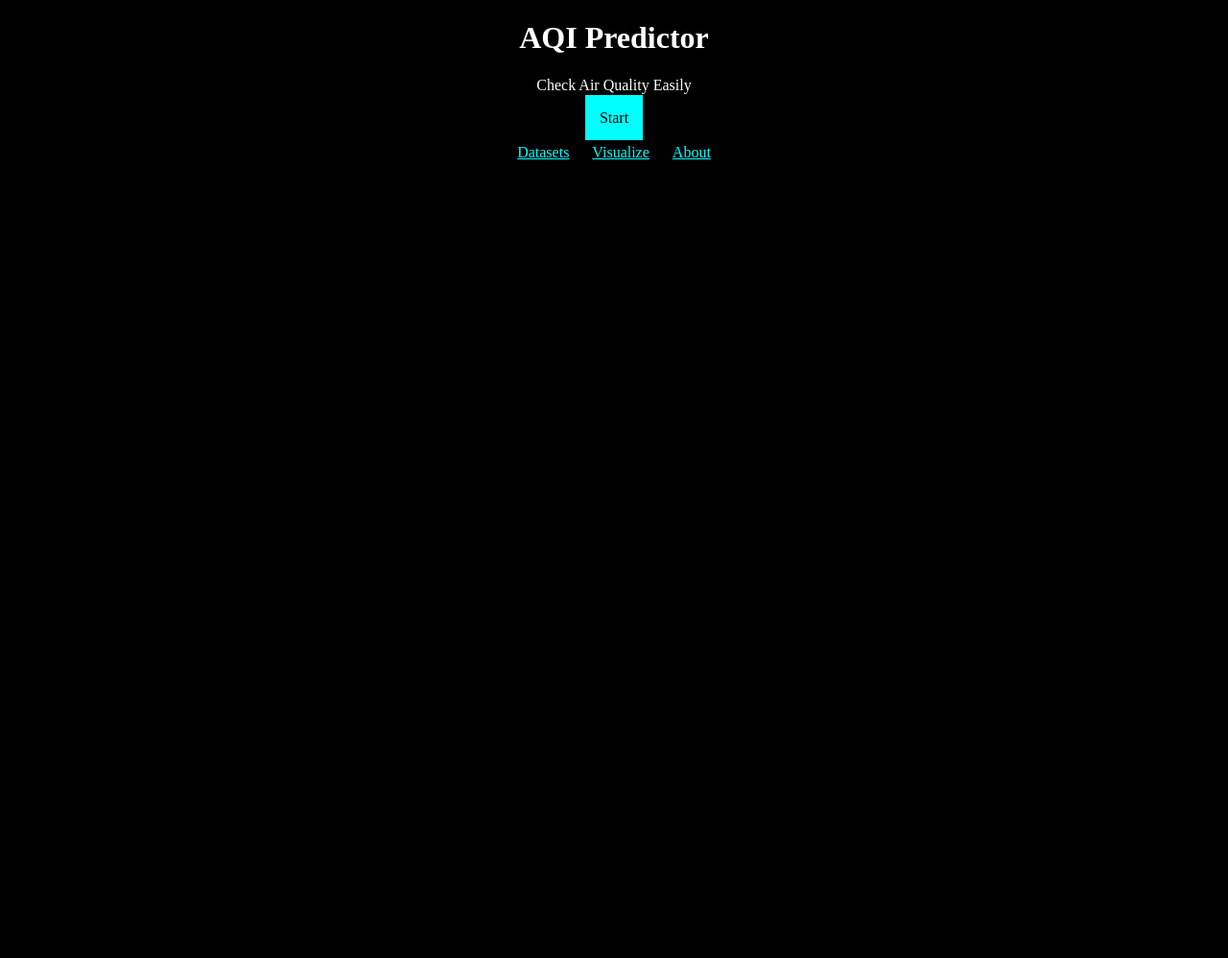
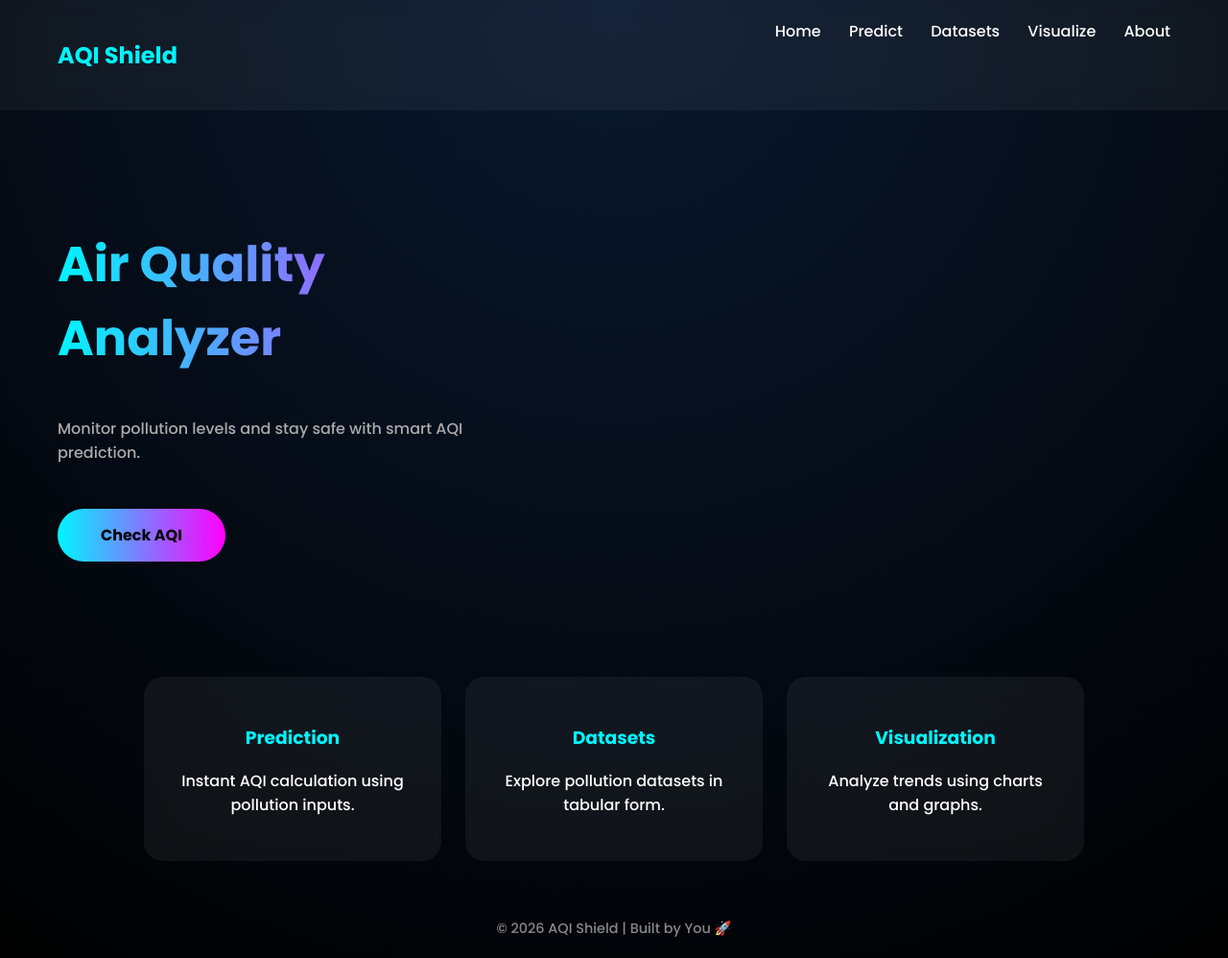
Before and after one commit to atulkumar1016/Air_Quality_Predictor, a Flask app: page / in a window 1280 px wide. Shown: the whole page at 96% size. Before the commit the page ends 166 px from the top, so only its background shows below. Run offline with Flask 3, Linux system fonts and the light colour scheme.

Commit message:
Update index.html

```diff
--- a/templates/index.html
+++ b/templates/index.html
@@ -1,24 +1,174 @@
 <!DOCTYPE html>
-<html>
+<html lang="en">
 <head>
-<title>AQI Home</title>
+<meta charset="UTF-8">
+<meta name="viewport" content="width=device-width, initial-scale=1.0">
+<title>AQI Shield</title>
+
+<link href="https://fonts.googleapis.com/css2?family=Poppins:wght@300;500;700&display=swap" rel="stylesheet">
+
 <style>
-body {background:#000;color:white;text-align:center;font-family:Poppins;}
-a{color:cyan;margin:10px;}
-.btn{padding:15px;background:cyan;color:black;text-decoration:none;}
+
+/* ===== BODY ===== */
+body {
+    margin: 0;
+    font-family: 'Poppins', sans-serif;
+    background: radial-gradient(circle at top, #0a192f, #000);
+    color: white;
+}
+
+/* ===== NAVBAR ===== */
+nav {
+    display: flex;
+    justify-content: space-between;
+    padding: 20px 60px;
+    background: rgba(255,255,255,0.05);
+    backdrop-filter: blur(10px);
+}
+
+nav h2 {
+    color: #00f5ff;
+}
+
+nav a {
+    color: white;
+    text-decoration: none;
+    margin-left: 25px;
+    transition: 0.3s;
+}
+
+nav a:hover {
+    color: #00f5ff;
+}
+
+/* ===== HERO SECTION ===== */
+.hero {
+    display: flex;
+    justify-content: space-between;
+    align-items: center;
+    padding: 80px 60px;
+    flex-wrap: wrap;
+}
+
+.hero-text {
+    max-width: 500px;
+}
+
+.hero h1 {
+    font-size: 3.2rem;
+    background: linear-gradient(90deg, #00f5ff, #ff00ff);
+    -webkit-background-clip: text;
+    -webkit-text-fill-color: transparent;
+}
+
+.hero p {
+    margin-top: 20px;
+    color: #aaa;
+}
+
+/* ===== BUTTON ===== */
+.btn {
+    display: inline-block;
+    margin-top: 30px;
+    padding: 15px 45px;
+    background: linear-gradient(90deg, #00f5ff, #ff00ff);
+    color: black;
+    border-radius: 40px;
+    text-decoration: none;
+    font-weight: bold;
+    transition: 0.3s;
+}
+
+.btn:hover {
+    transform: scale(1.08);
+}
+
+/* ===== CARD SECTION ===== */
+.cards {
+    display: flex;
+    justify-content: center;
+    gap: 25px;
+    padding: 40px;
+    flex-wrap: wrap;
+}
+
+.card {
+    width: 250px;
+    padding: 30px;
+    border-radius: 20px;
+    background: rgba(255,255,255,0.06);
+    backdrop-filter: blur(15px);
+    text-align: center;
+    transition: 0.3s;
+}
+
+.card:hover {
+    transform: translateY(-10px);
+    box-shadow: 0 0 25px rgba(0,255,255,0.3);
+}
+
+.card h3 {
+    color: #00f5ff;
+}
+
+/* ===== FOOTER ===== */
+footer {
+    text-align: center;
+    padding: 20px;
+    color: #888;
+    font-size: 0.9rem;
+}
+
 </style>
 </head>
+
 <body>
 
-<h1>AQI Predictor</h1>
-<p>Check Air Quality Easily</p>
+<!-- NAVBAR -->
+<nav>
+    <h2>AQI Shield</h2>
+    <div>
+        <a href="/">Home</a>
+        <a href="/predict">Predict</a>
+        <a href="/datasets">Datasets</a>
+        <a href="/visualize">Visualize</a>
+        <a href="/about">About</a>
+    </div>
+</nav>
 
-<a href="/predict" class="btn">Start</a>
+<!-- HERO -->
+<section class="hero">
+    <div class="hero-text">
+        <h1>Air Quality Analyzer</h1>
+        <p>Monitor pollution levels and stay safe with smart AQI prediction.</p>
+        <a href="/predict" class="btn">Check AQI</a>
+    </div>
+</section>
 
-<br><br>
-<a href="/datasets">Datasets</a>
-<a href="/visualize">Visualize</a>
-<a href="/about">About</a>
+<!-- FEATURES -->
+<section class="cards">
+
+    <div class="card">
+        <h3>Prediction</h3>
+        <p>Instant AQI calculation using pollution inputs.</p>
+    </div>
+
+    <div class="card">
+        <h3>Datasets</h3>
+        <p>Explore pollution datasets in tabular form.</p>
+    </div>
+
+    <div class="card">
+        <h3>Visualization</h3>
+        <p>Analyze trends using charts and graphs.</p>
+    </div>
+
+</section>
+
+<!-- FOOTER -->
+<footer>
+    © 2026 AQI Shield | Built by You 🚀
+</footer>
 
 </body>
 </html>
```
